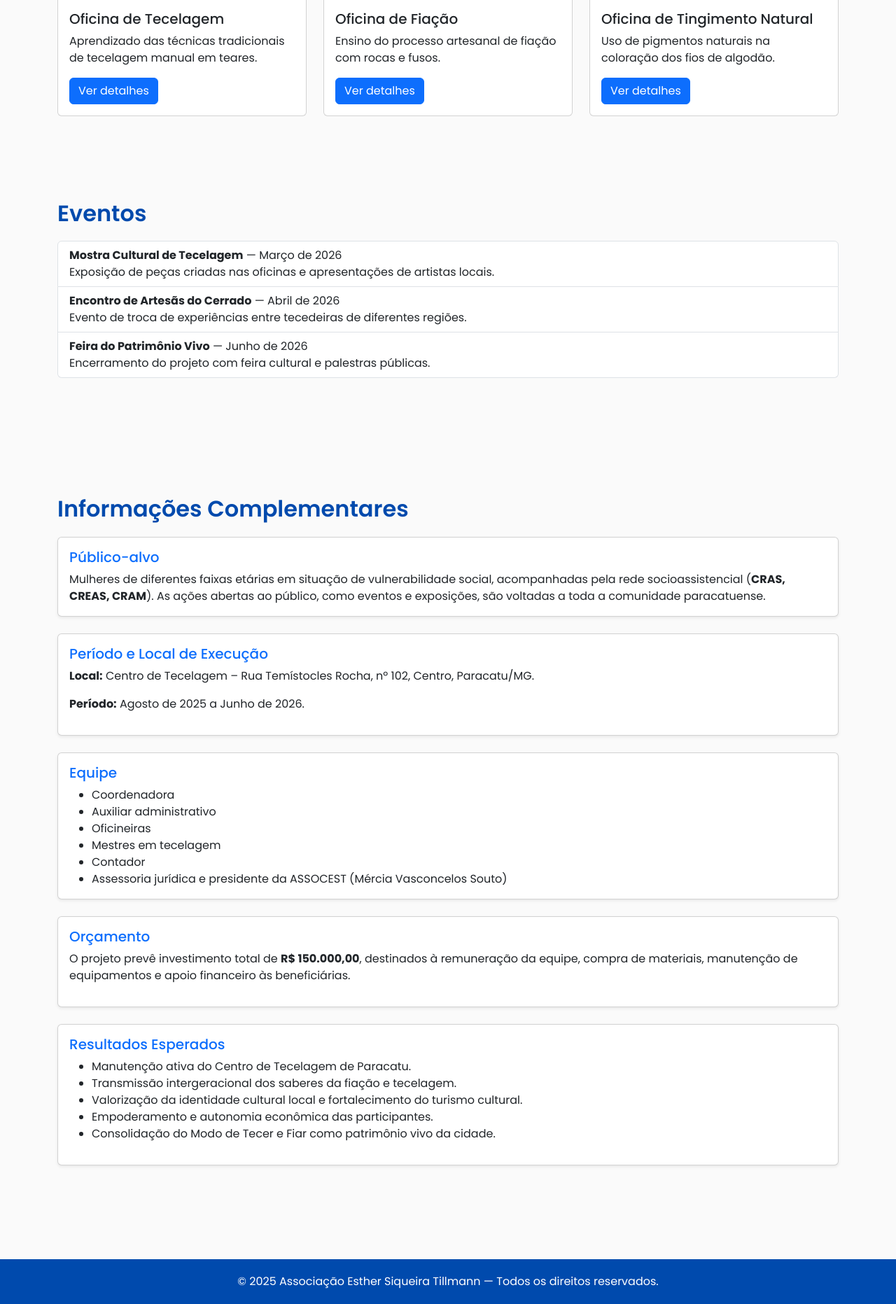
After one commit to Pedro25camposalves/oscs, a PHP site: page /projeto.html in a window 1280 px wide. The commit adds this page. Shown: the part 1065-2928 px from the top of the page at 70% size. Run offline with PHP 8.4, Linux system fonts and the light colour scheme.

Commit message:
fix : nova pagina de projeto

```diff
--- a/index.php
+++ b/index.php
@@ -1,4 +1,3 @@
-
 <?php
 
 
@@ -10,7 +9,8 @@ $cor_font = '#4B2E23';
 $background = '#FFF7F2';
 ?>
 
-<?php #echo $cor_font; ?>
+<?php #echo $cor_font;
+?>
 
 <!DOCTYPE html>
 <html lang="pt-BR">
@@ -322,7 +322,7 @@ $background = '#FFF7F2';
       text-align: center;
       padding: 20px;
       background-color: <?php echo $cor3 ?>;
-      color: <?php echo $cor_font; ?> ;
+      color: <?php echo $cor_font; ?>;
       font-size: 1.2rem;
       font-weight: 500;
     }
--- /dev/null
+++ b/projeto.html
@@ -0,0 +1,354 @@
+<!DOCTYPE html>
+<html lang="pt-BR">
+
+<head>
+    <meta charset="UTF-8">
+    <meta name="viewport" content="width=device-width, initial-scale=1">
+    <title>Projeto Casulo | OSC</title>
+    <link href="https://cdn.jsdelivr.net/npm/bootstrap@5.3.3/dist/css/bootstrap.min.css" rel="stylesheet">
+    <link href="https://fonts.googleapis.com/css2?family=Poppins:wght@300;400;500;600;700&display=swap" rel="stylesheet">
+    <style>
+        body {
+            font-family: "Poppins", sans-serif;
+            font-weight: 400;
+            margin: 0;
+            padding: 0;
+            background-color: #fafafa;
+            color: #333;
+            scroll-behavior: smooth;
+        }
+
+        header {
+            background-color: #004aad;
+        }
+
+        header .navbar-brand {
+            color: #fff !important;
+            font-weight: 600;
+        }
+
+        header .nav-link {
+            color: #fff !important;
+            font-weight: 500;
+        }
+
+        section {
+            padding: 60px 20px;
+        }
+
+        h2 {
+            color: #004aad;
+            font-weight: 600;
+            margin-bottom: 20px;
+        }
+
+        .card {
+            transition: transform 0.2s;
+        }
+
+        .card:hover {
+            transform: translateY(-5px);
+        }
+
+        footer {
+            background-color: #004aad;
+            color: white;
+            padding: 20px;
+            text-align: center;
+            margin-top: 50px;
+        }
+
+        .nav-link {
+            font-size: 1.2rem;
+            color: black;
+        }
+    </style>
+</head>
+
+<body>
+
+    <!-- HEADER -->
+    <header>
+        <div class="container">
+            <nav class="navbar navbar-expand-lg navbar-dark shadow-sm sticky-top px-4">
+                <img src="/assets/images/assocest-logo5-nobg.png" class="img-fluid" style="max-width: 80px;" alt="Logo ASSOCEST">
+                <button class="navbar-toggler" type="button" data-bs-toggle="collapse" data-bs-target="#menu">
+                    <span class="navbar-toggler-icon"></span>
+                </button>
+                <div class="collapse navbar-collapse" id="menu">
+                    <ul class="navbar-nav ms-auto">
+                        <li class="nav-item"><a href="#descricao" class="nav-link">Descrição</a></li>
+                        <li class="nav-item"><a href="#oficinas" class="nav-link">Oficinas</a></li>
+                        <li class="nav-item"><a href="#eventos" class="nav-link">Eventos</a></li>
+                        <li class="nav-item"><a href="#informacoes" class="nav-link">Informações</a></li>
+                    </ul>
+                </div>
+            </nav>
+        </div>
+    </header>
+
+    <!-- DESCRIÇÃO -->
+    <section id="descricao" class="container mt-5">
+        <h2>Sobre o Projeto Casulo</h2>
+        <p>
+            O <strong>Projeto Casulo</strong>, proposto pela <strong>Associação Esther Siqueira Tillmann (ASSOCEST)</strong>,
+            tem como objetivo preservar, valorizar e transmitir o Patrimônio Cultural Imaterial do Modo de Tecer e Fiar de Paracatu (MG) —
+            um saber tradicional repassado por gerações de mulheres artesãs.
+        </p>
+        <p>
+            Criado há 19 anos, o projeto nasceu no bairro Alto do Açude e vem sendo executado anualmente,
+            fortalecendo os laços comunitários e promovendo a inclusão social e a geração de renda para mulheres em situação de vulnerabilidade.
+        </p>
+        <p>
+            Em 2020, a Associação obteve junto ao COMPHAP o registro do Modo de Fiar e Tecer como Patrimônio Imaterial de Paracatu,
+            consolidando a relevância cultural desse ofício.
+        </p>
+        <hr>
+        <h5>Objetivos</h5>
+        <ul>
+            <li>Preservar e difundir o modo de tecer e fiar de Paracatu como patrimônio imaterial.</li>
+            <li>Oferecer oficinas permanentes de tecelagem manual em teares de pente liço.</li>
+            <li>Promover a inclusão e autonomia de mulheres em situação de vulnerabilidade social.</li>
+            <li>Fortalecer o Centro de Tecelagem de Paracatu como espaço de convivência e produção artesanal.</li>
+            <li>Realizar eventos culturais e de intercâmbio de saberes.</li>
+        </ul>
+    </section>
+
+    <!-- OFICINAS -->
+    <section id="oficinas" class="container">
+        <h2>Oficinas do Projeto</h2>
+        <div class="row g-4">
+            <div class="col-md-4">
+                <div class="card h-100">
+                    <img src="https://picsum.photos/400/250?random=1" class="card-img-top" alt="Oficina de Tecelagem">
+                    <div class="card-body">
+                        <h5 class="card-title">Oficina de Tecelagem</h5>
+                        <p class="card-text">Aprendizado das técnicas tradicionais de tecelagem manual em teares.</p>
+                        <button class="btn btn-primary" data-bs-toggle="modal" data-bs-target="#modalOficina1">Ver detalhes</button>
+                    </div>
+                </div>
+            </div>
+            <div class="col-md-4">
+                <div class="card h-100">
+                    <img src="https://picsum.photos/400/250?random=2" class="card-img-top" alt="Oficina de Fiação">
+                    <div class="card-body">
+                        <h5 class="card-title">Oficina de Fiação</h5>
+                        <p class="card-text">Ensino do processo artesanal de fiação com rocas e fusos.</p>
+                        <button class="btn btn-primary" data-bs-toggle="modal" data-bs-target="#modalOficina2">Ver detalhes</button>
+                    </div>
+                </div>
+            </div>
+            <div class="col-md-4">
+                <div class="card h-100">
+                    <img src="https://picsum.photos/400/250?random=3" class="card-img-top" alt="Oficina de Tingimento Natural">
+                    <div class="card-body">
+                        <h5 class="card-title">Oficina de Tingimento Natural</h5>
+                        <p class="card-text">Uso de pigmentos naturais na coloração dos fios de algodão.</p>
+                        <button class="btn btn-primary" data-bs-toggle="modal" data-bs-target="#modalOficina3">Ver detalhes</button>
+                    </div>
+                </div>
+            </div>
+        </div>
+    </section>
+
+    <!-- MODAIS DE OFICINAS -->
+    <!-- Oficina 1 -->
+    <div class="modal fade" id="modalOficina1" tabindex="-1">
+        <div class="modal-dialog modal-lg modal-dialog-centered">
+            <div class="modal-content">
+                <div class="modal-header">
+                    <h5 class="modal-title">Oficina de Tecelagem</h5>
+                    <button class="btn-close" data-bs-dismiss="modal"></button>
+                </div>
+                <div class="modal-body">
+                    <p><strong>Data:</strong> Setembro de 2025 a Junho de 2026</p>
+                    <p><strong>Objetivo:</strong> Ensinar técnicas de tecelagem manual e valorizar o modo tradicional de tecer de Paracatu.</p>
+
+                    <div id="carousel1" class="carousel slide" data-bs-ride="carousel">
+                        <div class="carousel-inner">
+                            <div class="carousel-item active">
+                                <img src="https://picsum.photos/800/400?random=4" class="d-block w-100">
+                            </div>
+                            <div class="carousel-item">
+                                <img src="https://picsum.photos/800/400?random=5" class="d-block w-100">
+                            </div>
+                            <div class="carousel-item">
+                                <img src="https://picsum.photos/800/400?random=6" class="d-block w-100">
+                            </div>
+                        </div>
+                        <button class="carousel-control-prev" type="button" data-bs-target="#carousel1" data-bs-slide="prev">
+                            <span class="carousel-control-prev-icon"></span>
+                        </button>
+                        <button class="carousel-control-next" type="button" data-bs-target="#carousel1" data-bs-slide="next">
+                            <span class="carousel-control-next-icon"></span>
+                        </button>
+                    </div>
+                </div>
+            </div>
+        </div>
+    </div>
+
+    <!-- Oficina 2 -->
+    <div class="modal fade" id="modalOficina2" tabindex="-1">
+        <div class="modal-dialog modal-lg modal-dialog-centered">
+            <div class="modal-content">
+                <div class="modal-header">
+                    <h5 class="modal-title">Oficina de Fiação</h5>
+                    <button class="btn-close" data-bs-dismiss="modal"></button>
+                </div>
+                <div class="modal-body">
+                    <p><strong>Data:</strong> Agosto a Dezembro de 2025</p>
+                    <p><strong>Objetivo:</strong> Resgatar e difundir o processo artesanal de fiação tradicional.</p>
+
+                    <div id="carousel2" class="carousel slide" data-bs-ride="carousel">
+                        <div class="carousel-inner">
+                            <div class="carousel-item active">
+                                <img src="https://picsum.photos/800/400?random=7" class="d-block w-100">
+                            </div>
+                            <div class="carousel-item">
+                                <img src="https://picsum.photos/800/400?random=8" class="d-block w-100">
+                            </div>
+                            <div class="carousel-item">
+                                <img src="https://picsum.photos/800/400?random=9" class="d-block w-100">
+                            </div>
+                        </div>
+                        <button class="carousel-control-prev" type="button" data-bs-target="#carousel2" data-bs-slide="prev">
+                            <span class="carousel-control-prev-icon"></span>
+                        </button>
+                        <button class="carousel-control-next" type="button" data-bs-target="#carousel2" data-bs-slide="next">
+                            <span class="carousel-control-next-icon"></span>
+                        </button>
+                    </div>
+                </div>
+            </div>
+        </div>
+    </div>
+
+    <!-- Oficina 3 -->
+    <div class="modal fade" id="modalOficina3" tabindex="-1">
+        <div class="modal-dialog modal-lg modal-dialog-centered">
+            <div class="modal-content">
+                <div class="modal-header">
+                    <h5 class="modal-title">Oficina de Tingimento Natural</h5>
+                    <button class="btn-close" data-bs-dismiss="modal"></button>
+                </div>
+                <div class="modal-body">
+                    <p><strong>Data:</strong> Outubro de 2025</p>
+                    <p><strong>Objetivo:</strong> Ensinar tingimento de fios com pigmentos naturais como açafrão e urucum.</p>
+
+                    <div id="carousel3" class="carousel slide" data-bs-ride="carousel">
+                        <div class="carousel-inner">
+                            <div class="carousel-item active">
+                                <img src="https://picsum.photos/800/400?random=10" class="d-block w-100">
+                            </div>
+                            <div class="carousel-item">
+                                <img src="https://picsum.photos/800/400?random=11" class="d-block w-100">
+                            </div>
+                            <div class="carousel-item">
+                                <img src="https://picsum.photos/800/400?random=12" class="d-block w-100">
+                            </div>
+                        </div>
+                        <button class="carousel-control-prev" type="button" data-bs-target="#carousel3" data-bs-slide="prev">
+                            <span class="carousel-control-prev-icon"></span>
+                        </button>
+                        <button class="carousel-control-next" type="button" data-bs-target="#carousel3" data-bs-slide="next">
+                            <span class="carousel-control-next-icon"></span>
+                        </button>
+                    </div>
+                </div>
+            </div>
+        </div>
+    </div>
+
+    <!-- EVENTOS -->
+    <section id="eventos" class="container">
+        <h2>Eventos</h2>
+        <ul class="list-group">
+            <li class="list-group-item">
+                <strong>Mostra Cultural de Tecelagem</strong> — Março de 2026
+                <br>Exposição de peças criadas nas oficinas e apresentações de artistas locais.
+            </li>
+            <li class="list-group-item">
+                <strong>Encontro de Artesãs do Cerrado</strong> — Abril de 2026
+                <br>Evento de troca de experiências entre tecedeiras de diferentes regiões.
+            </li>
+            <li class="list-group-item">
+                <strong>Feira do Patrimônio Vivo</strong> — Junho de 2026
+                <br>Encerramento do projeto com feira cultural e palestras públicas.
+            </li>
+        </ul>
+    </section>
+
+    <section id="informacoes" class="container mt-5">
+        <h2>Informações Complementares</h2>
+
+        <!-- PÚBLICO-ALVO -->
+        <div class="card mb-4 shadow-sm">
+            <div class="card-body">
+                <h5 class="card-title text-primary">Público-alvo</h5>
+                <p class="card-text">
+                    Mulheres de diferentes faixas etárias em situação de vulnerabilidade social, acompanhadas pela rede socioassistencial
+                    (<strong>CRAS, CREAS, CRAM</strong>). As ações abertas ao público, como eventos e exposições, são voltadas a toda a comunidade paracatuense.
+                </p>
+            </div>
+        </div>
+
+        <!-- PERÍODO E LOCAL -->
+        <div class="card mb-4 shadow-sm">
+            <div class="card-body">
+                <h5 class="card-title text-primary">Período e Local de Execução</h5>
+                <p><strong>Local:</strong> Centro de Tecelagem – Rua Temístocles Rocha, nº 102, Centro, Paracatu/MG.</p>
+                <p><strong>Período:</strong> Agosto de 2025 a Junho de 2026.</p>
+            </div>
+        </div>
+
+        <!-- EQUIPE -->
+        <div class="card mb-4 shadow-sm">
+            <div class="card-body">
+                <h5 class="card-title text-primary">Equipe</h5>
+                <ul class="mb-0">
+                    <li>Coordenadora</li>
+                    <li>Auxiliar administrativo</li>
+                    <li>Oficineiras</li>
+                    <li>Mestres em tecelagem</li>
+                    <li>Contador</li>
+                    <li>Assessoria jurídica e presidente da ASSOCEST (Mércia Vasconcelos Souto)</li>
+                </ul>
+            </div>
+        </div>
+
+        <!-- ORÇAMENTO -->
+        <div class="card mb-4 shadow-sm">
+            <div class="card-body">
+                <h5 class="card-title text-primary">Orçamento</h5>
+                <p>
+                    O projeto prevê investimento total de <strong>R$ 150.000,00</strong>, destinados à remuneração da equipe,
+                    compra de materiais, manutenção de equipamentos e apoio financeiro às beneficiárias.
+                </p>
+            </div>
+        </div>
+
+        <!-- RESULTADOS ESPERADOS -->
+        <div class="card mb-4 shadow-sm">
+            <div class="card-body">
+                <h5 class="card-title text-primary">Resultados Esperados</h5>
+                <ul>
+                    <li>Manutenção ativa do Centro de Tecelagem de Paracatu.</li>
+                    <li>Transmissão intergeracional dos saberes da fiação e tecelagem.</li>
+                    <li>Valorização da identidade cultural local e fortalecimento do turismo cultural.</li>
+                    <li>Empoderamento e autonomia econômica das participantes.</li>
+                    <li>Consolidação do Modo de Tecer e Fiar como patrimônio vivo da cidade.</li>
+                </ul>
+            </div>
+        </div>
+    </section>
+
+    <!-- FOOTER -->
+    <footer>
+        © 2025 Associação Esther Siqueira Tillmann — Todos os direitos reservados.
+    </footer>
+
+    <script src="https://cdn.jsdelivr.net/npm/bootstrap@5.3.3/dist/js/bootstrap.bundle.min.js"></script>
+</body>
+
+</html>
```
Also changed, not shown: projeto.php (deleted, +0 -286 lines).
